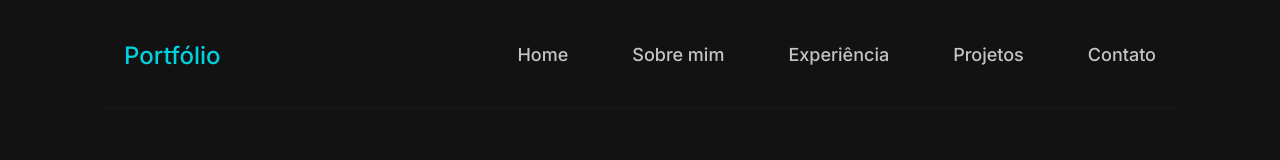
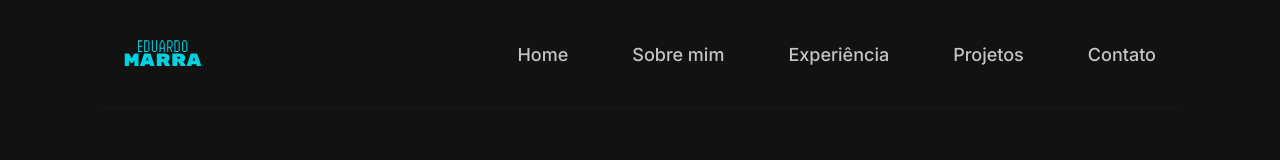
Before and after one commit to Eduardomarra/20-portfolio, a React (Create React App) app: page / in a window 1280 px wide. Shown: the top 160 px of the page. Built offline with nearby package versions, Linux system fonts and the light colour scheme.

Commit message:
feat: logo created

```diff
--- a/src/components/Header/index.tsx
+++ b/src/components/Header/index.tsx
@@ -1,13 +1,15 @@
 import React from 'react'
 
 import { Wrapper, Content, Logo, Navigation } from './styles'
+
+import logo from '../../assets/logo.svg'
 
 export function Header() {
     return (
         <Wrapper id="home">
             <Content>
                 <Logo>
-                    <a>Portfólio</a>
+                    <img src={logo} alt="Logo Eduardo Marra" />
                 </Logo>
                 <Navigation>
                     <ul>
```
Also changed, not shown: src/assets/logo.svg (added).
